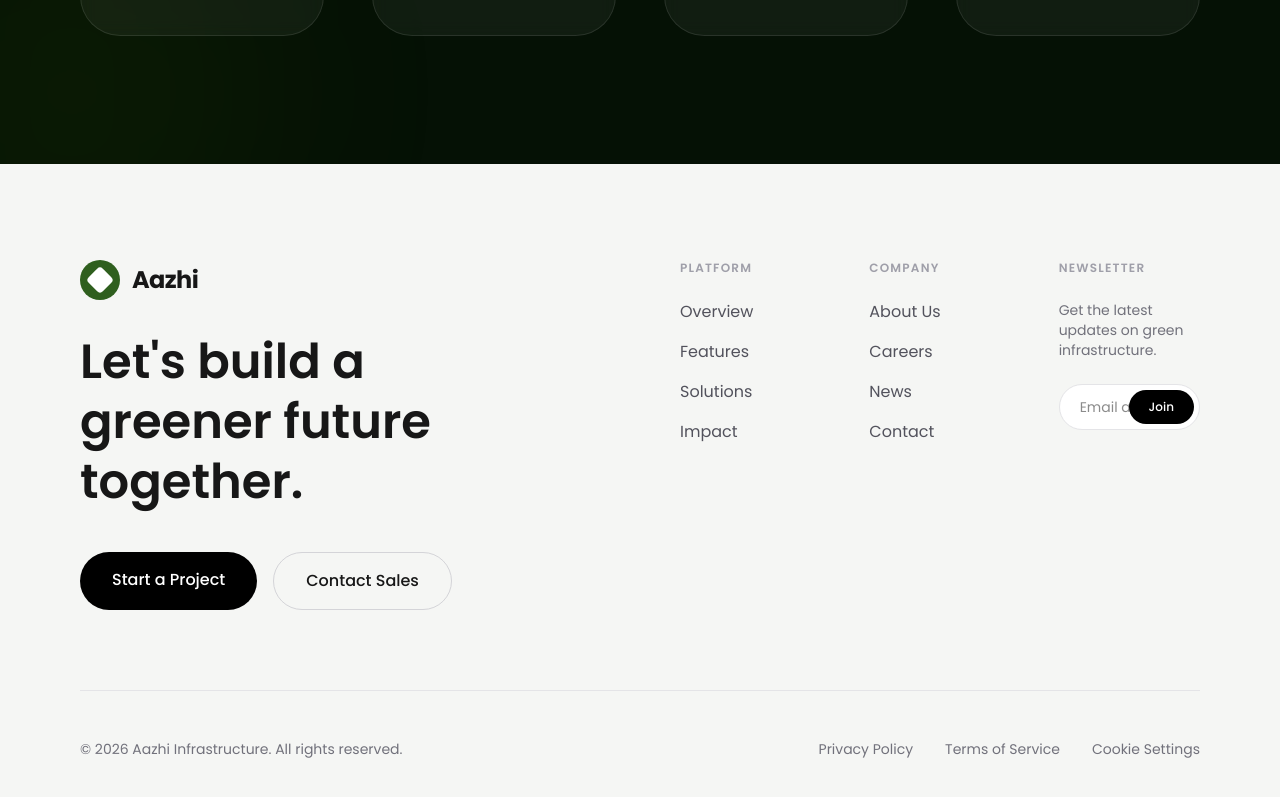
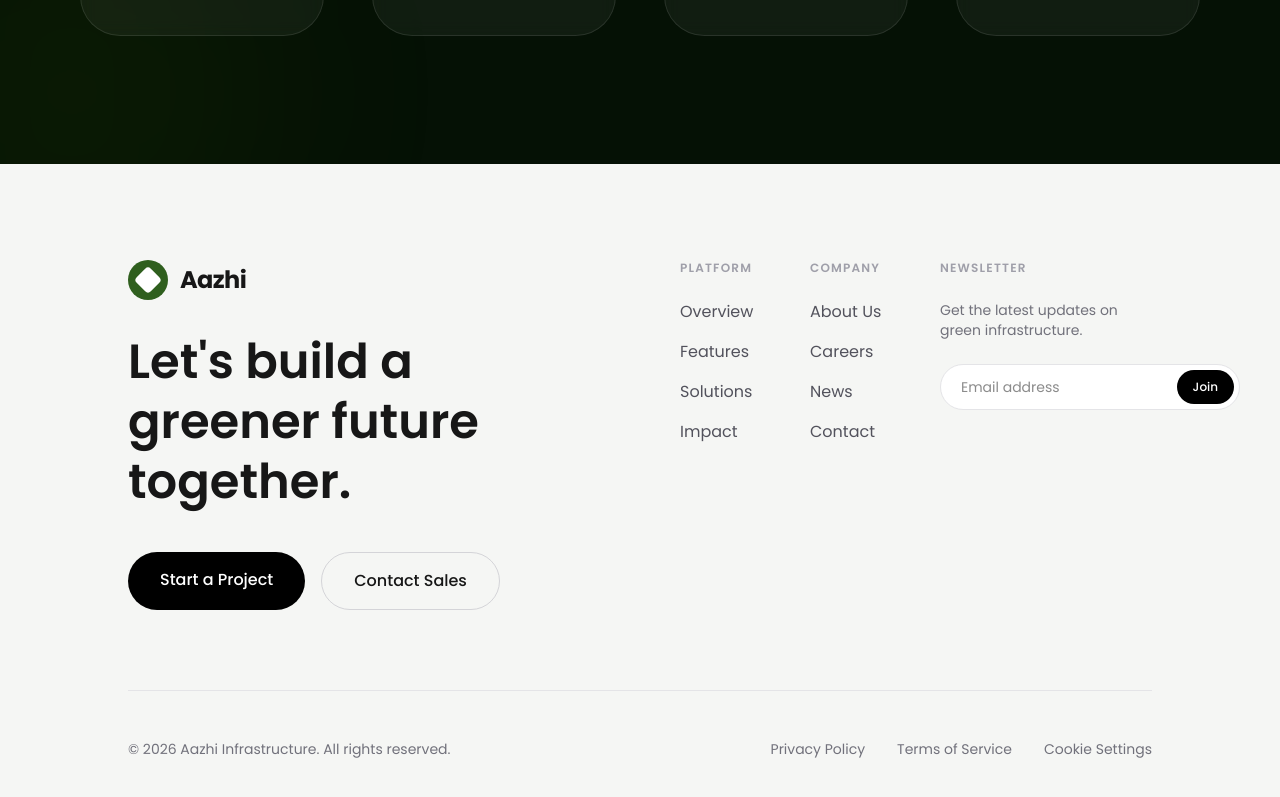
Before and after one commit to madhumithadasarathy/green_infra, a Next.js app: page / in a window 1280 px wide. Shown: the part 4557-5354 px from the top of the page. Built offline with nearby package versions, Linux system fonts and the light colour scheme.

Commit message:
Full-fledged project update: Added Solutions, Metrics, and Footer sections with premium animations and responsive fixes.

```diff
--- a/src/app/components/Footer.tsx
+++ b/src/app/components/Footer.tsx
@@ -6,7 +6,7 @@ import Image from "next/image";
 export default function Footer() {
   return (
     <footer className="w-full bg-[#f5f6f4] pt-24 pb-12">
-      <div className="px-8 md:px-20">
+      <div className="px-8 md:px-32">
         <div className="grid grid-cols-1 lg:grid-cols-2 gap-20 mb-20">
           <div>
             <div className="flex items-center gap-3 mb-8">
@@ -28,7 +28,7 @@ export default function Footer() {
             </div>
           </div>
 
-          <div className="grid grid-cols-2 md:grid-cols-3 gap-12">
+          <div className="grid grid-cols-2 md:grid-cols-4 gap-12">
             <div>
               <h4 className="font-semibold mb-6 uppercase text-xs tracking-widest text-zinc-400">Platform</h4>
               <ul className="space-y-4">
@@ -47,16 +47,16 @@ export default function Footer() {
                 <li><Link href="#" className="text-zinc-600 hover:text-black transition-colors">Contact</Link></li>
               </ul>
             </div>
-            <div className="col-span-2 md:col-span-1">
+            <div className="col-span-2 md:col-span-2">
               <h4 className="font-semibold mb-6 uppercase text-xs tracking-widest text-zinc-400">Newsletter</h4>
               <p className="text-zinc-500 mb-6 text-sm">Get the latest updates on green infrastructure.</p>
-              <form className="relative max-w-sm">
+              <form className="relative w-full min-w-[300px] max-w-sm">
                 <input
                   type="email"
                   placeholder="Email address"
-                  className="w-full bg-white border border-zinc-200 rounded-full py-3 px-5 text-sm outline-none focus:border-[#2f5f1e] transition-colors"
+                  className="w-full bg-white border border-zinc-200 rounded-full py-3 pl-5 pr-20 text-sm outline-none focus:border-[#2f5f1e] transition-colors"
                 />
-                <button className="absolute right-1.5 top-1.5 bottom-1.5 bg-black text-white px-5 rounded-full text-xs font-medium hover:bg-[#2f5f1e] transition-colors">
+                <button className="absolute right-1.5 top-1.5 bottom-1.5 bg-black text-white px-4 rounded-full text-xs font-medium hover:bg-[#2f5f1e] transition-colors">
                   Join
                 </button>
               </form>
```
